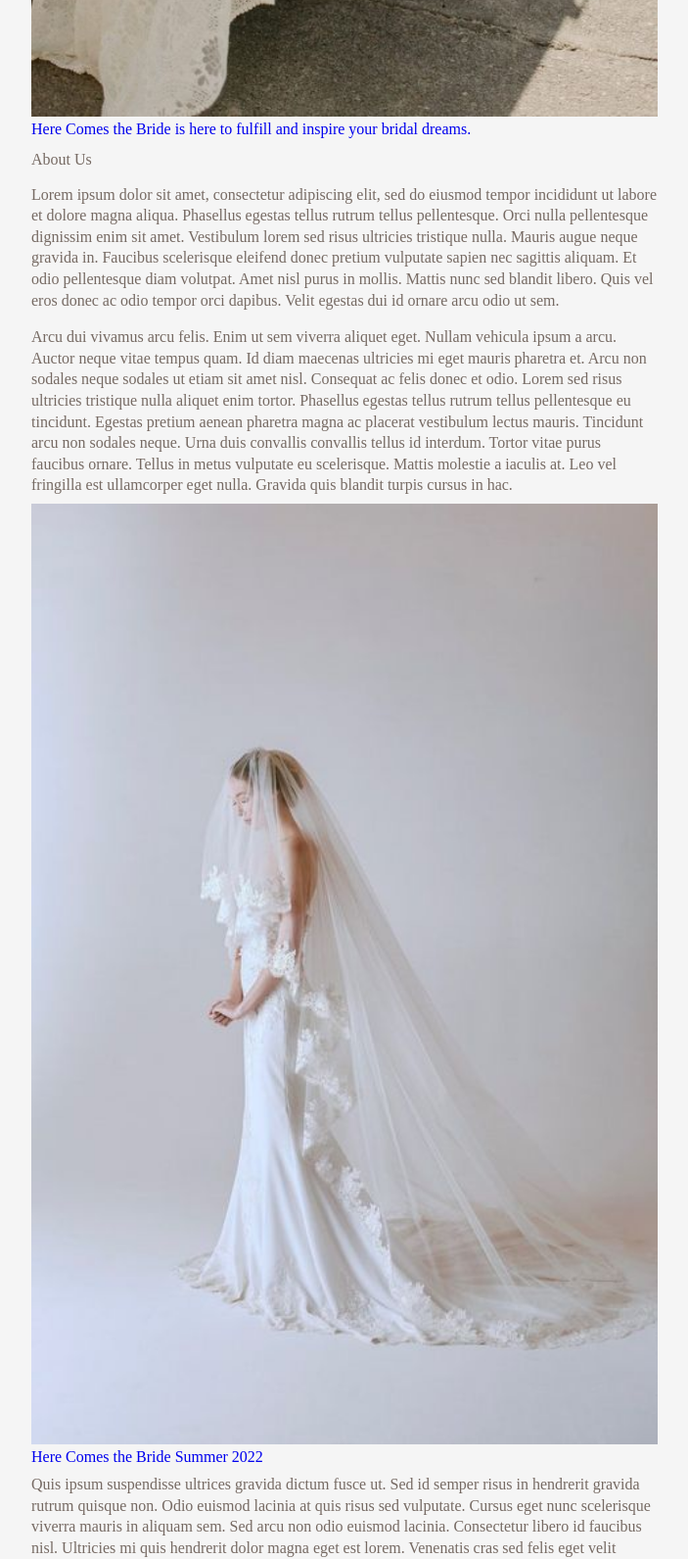
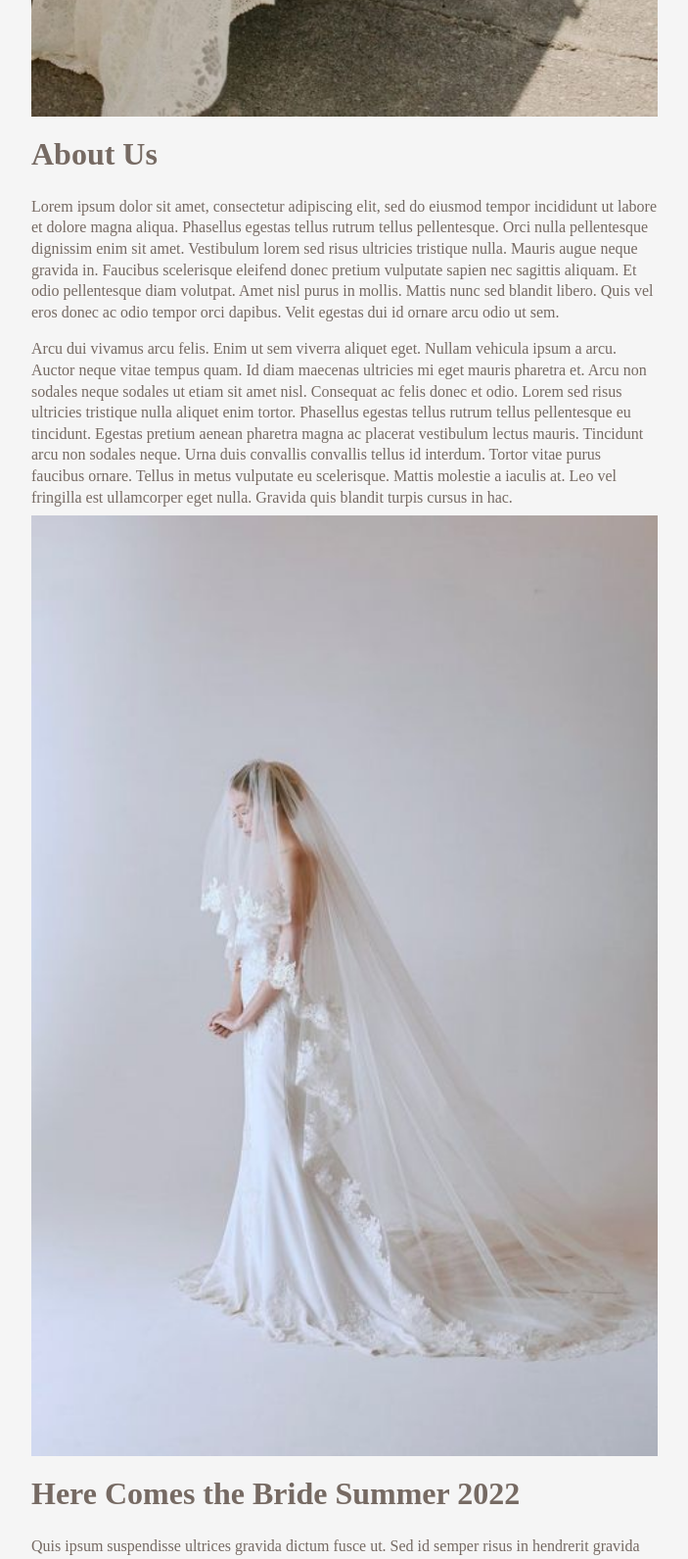
Before and after one commit to aubreydav/aubreydav.github.io, a plain HTML site: page grc339/digital-magazine/index.html in a window 1280 px wide. Shown: the part 1120-2711 px from the top of the page at 98% size, without its empty margins (288-991 px from the left). Drawn offline with Linux system fonts and the light colour scheme.

Commit message:
Update index.html

```diff
--- a/grc339/digital-magazine/index.html
+++ b/grc339/digital-magazine/index.html
@@ -33,9 +33,8 @@
                         <a href="mainstory.html">
                             <figure>
                                 <img src="boots.jpeg" alt="boots and dress">
-                                <figcaption>Here Comes the Bride is here to fulfill and inspire your bridal dreams.</figcaption>
                             </figure>
-                            <h2>About Us</h2>
+                            <h3>About Us</h3>
 
                                 <p>Lorem ipsum dolor sit amet, consectetur adipiscing elit, sed do eiusmod tempor incididunt ut labore et dolore magna aliqua. Phasellus egestas tellus rutrum tellus pellentesque. Orci nulla pellentesque dignissim enim sit amet. Vestibulum lorem sed risus ultricies tristique nulla. Mauris augue neque gravida in. Faucibus scelerisque eleifend donec pretium vulputate sapien nec sagittis aliquam. Et odio pellentesque diam volutpat. Amet nisl purus in mollis. Mattis nunc sed blandit libero. Quis vel eros donec ac odio tempor orci dapibus. Velit egestas dui id ornare arcu odio ut sem.</p>
 
@@ -43,7 +42,7 @@
 
                                 <figure>
                                     <img src="dress1.jpeg" alt="dress">
-                                    <figcaption>Here Comes the Bride Summer 2022</figcaption>
+                                    <h3>Here Comes the Bride Summer 2022</h3>
                                 </figure>
 
                                 <p>Quis ipsum suspendisse ultrices gravida dictum fusce ut. Sed id semper risus in hendrerit gravida rutrum quisque non. Odio euismod lacinia at quis risus sed vulputate. Cursus eget nunc scelerisque viverra mauris in aliquam sem. Sed arcu non odio euismod lacinia. Consectetur libero id faucibus nisl. Ultricies mi quis hendrerit dolor magna eget est lorem. Venenatis cras sed felis eget velit aliquet sagittis id consectetur. Nisi scelerisque eu ultrices vitae auctor eu augue ut. Senectus et netus et malesuada fames. Nulla porttitor massa id neque. Ipsum dolor sit amet consectetur adipiscing elit pellentesque habitant. Tempus urna et pharetra pharetra massa massa ultricies mi quis. Neque vitae tempus quam pellentesque nec nam aliquam sem. Sed viverra tellus in hac habitasse platea. Dictum varius duis at consectetur lorem. Pharetra diam sit amet nisl. Tincidunt nunc pulvinar sapien et ligula ullamcorper malesuada proin libero. Risus commodo viverra maecenas accumsan lacus vel facilisis.</p>
@@ -52,14 +51,14 @@
 
                                 <figure>
                                     <img src="hand.jpeg" alt="holding hands">
-                                    <figcaption>Mr. and Mrs.</figcaption>
+                                    <h3>Mr. and Mrs.</h3>
                                 </figure>
 
                                 <p>Eu nisl nunc mi ipsum. Facilisis mauris sit amet massa vitae tortor. Aliquam sem fringilla ut morbi tincidunt augue. Habitasse platea dictumst quisque sagittis purus sit amet volutpat consequat. Ut pharetra sit amet aliquam id diam maecenas ultricies. Luctus accumsan tortor posuere ac ut consequat semper viverra. Duis at consectetur lorem donec massa sapien. Nunc sed id semper risus in hendrerit gravida rutrum quisque. Maecenas ultricies mi eget mauris pharetra et. Purus faucibus ornare suspendisse sed nisi lacus sed. Consequat nisl vel pretium lectus quam. Faucibus pulvinar elementum integer enim neque volutpat. Morbi tempus iaculis urna id volutpat. Lobortis feugiat vivamus at augue eget arcu dictum. Nulla facilisi cras fermentum odio eu feugiat. Massa vitae tortor condimentum lacinia quis vel eros donec ac.</p>
 
                                 <figure>
                                     <img src="film.jpeg" alt="on film">
-                                    <figcaption>Here Comes the Bride is here to fulfill and inspire your bridal dreams.</figcaption>
+                                    <h2>Here Comes the Bride is here to fulfill and inspire your bridal dreams.</h2>
                                 </figure>
 
 
```
